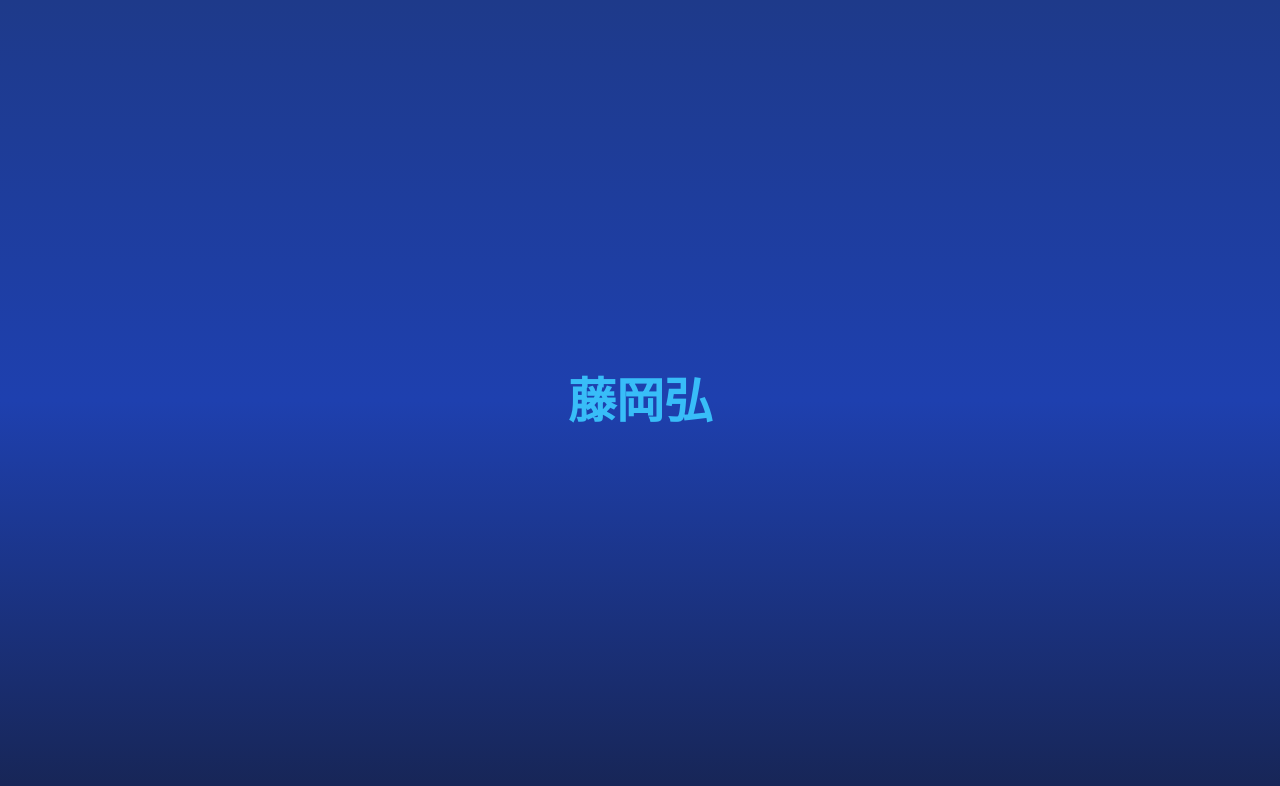
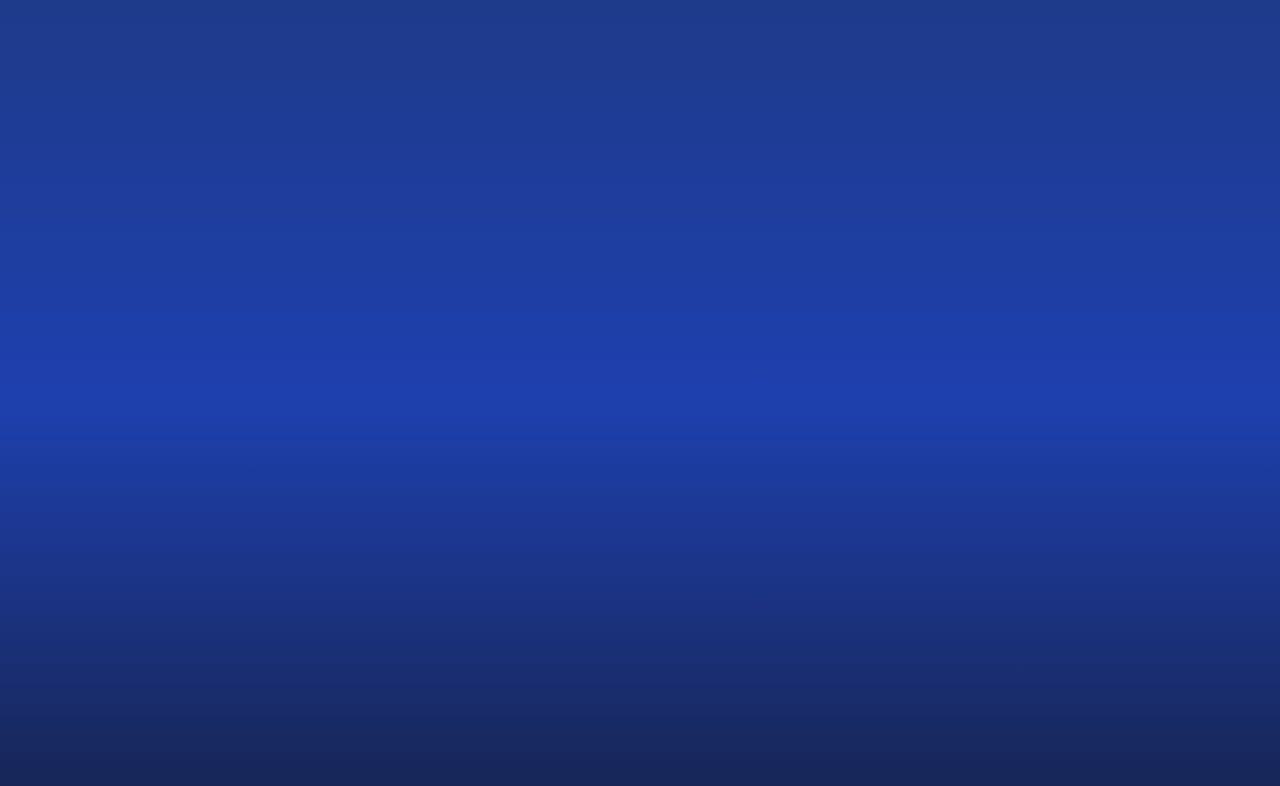
Before and after one commit to snrnapa/next-roulette, a Next.js app: page / in a window 1280 px wide. Shown: the top 786 px of the page. Built offline with nearby package versions, Linux system fonts and the light colour scheme.

Commit message:
文字が映らなくなった

```diff
--- a/app/components/Roulette.tsx
+++ b/app/components/Roulette.tsx
@@ -14,9 +14,12 @@
   const [positionY, setPositionY] = useState<number>(0);
   const [currentIndex, setCurrentIndex] = useState<number>(0);
   const [isRunning, setIsRunning] = useState<boolean>(false);
+  const [selectedIndex, setSelectedIndex] = useState<number | null>(null); // 選ばれたインデックス
   const intervalRef = useRef<NodeJS.Timeout | null>(null); // ルーレットの動作管理
 
-  const screenWidth = typeof window !== "undefined" ? window.innerWidth : 960;
+  const screenHeight = typeof window !== "undefined" ? window.innerHeight : 960;
+  const itemHeight = 60; // 1アイテムの高さ
+  const maxScroll = itemHeight * items.length - screenHeight; // 最大スクロール範囲
 
   // トグル関数
   const toggle = () => {
@@ -33,13 +36,14 @@
     if (intervalRef.current) return; // 二重実行防止
     intervalRef.current = setInterval(() => {
       setPositionY((prev) => {
-        if (prev >= screenWidth) {
+        const nextPosition = prev + itemHeight;
+        if (nextPosition >= maxScroll) {
           setCurrentIndex((prevIndex) =>
             prevIndex >= items.length - 1 ? 0 : prevIndex + 1
           );
-          return 0;
+          return 0; // 最大スクロールを越えないようにリセット
         }
-        return prev + 60;
+        return nextPosition;
       });
     }, 16); // 速度調整
   };
@@ -49,26 +53,41 @@
     if (intervalRef.current) {
       clearInterval(intervalRef.current); // タイマー停止
       intervalRef.current = null; // リファレンスをリセット
-      setPositionY(0); // ポジションをリセット
+      setSelectedIndex(currentIndex); // 停止した時点で選ばれたインデックスを保存
     }
   };
 
   return (
-    <div className="flex h-screen bg-gradient-to-b from-blue-900 via-blue-800 to-blue-950 ">
-      <button className="h-screen w-screen" onClick={toggle}>
-        <div className=" text-center w-screen h-screen  items-center flex flex-col justify-center relative overflow-hidden">
+    <div
+      onClick={toggle}
+      className="flex justify-center items-center min-h-screen bg-gradient-to-b from-blue-900 via-blue-800 to-blue-950"
+    >
+      <div className="flex justify-center items-center w-full h-full">
+        <div
+          className="flex flex-col relative overflow-hidden" // 親divにrelativeとoverflow-hiddenを追加
+          style={{
+            height: screenHeight, // 親要素の高さを画面全体に合わせる
+          }}
+        >
           <div
-            className="absolute"
+            className="flex flex-col absolute" // 子要素にabsoluteを指定
             style={{
-              transform: `translateY(${positionY}px)`,
+              top: `${positionY}px`, // 親要素内で動く位置を指定
+              // transition: "top 0.16s ease", // transitionを一時的に外してみる
             }}
           >
-            <RouletteText index={currentIndex}>
-              {items[currentIndex]}
-            </RouletteText>
+            {items.map((item, index) => (
+              <RouletteText
+                key={index}
+                index={index}
+                isSelected={selectedIndex === index} // 選ばれた文字を強調
+              >
+                {item}
+              </RouletteText>
+            ))}
           </div>
         </div>
-      </button>
+      </div>
     </div>
   );
 };
--- a/app/components/ui/CustomText.tsx
+++ b/app/components/ui/CustomText.tsx
@@ -3,19 +3,33 @@
 export const RouletteText = ({
   children,
   index,
+  isSelected,
 }: {
   children: React.ReactNode;
   index: number;
+  isSelected: boolean;
 }) => {
   return (
     <div>
       {index % 2 === 0 ? (
         <div>
-          <p className="font-bold text-5xl text-sky-400">{children}</p>
+          <p
+            className={`${
+              isSelected ? "scale-125 transition-all duration-500" : ""
+            } font-bold text-5xl text-sky-400`}
+          >
+            {children}
+          </p>
         </div>
       ) : (
         <div>
-          <p className="font-bold text-5xl text-white">{children}</p>
+          <p
+            className={`${
+              isSelected ? "scale-125 transition-all duration-500" : ""
+            } font-bold text-5xl text-white`}
+          >
+            {children}
+          </p>
         </div>
       )}
     </div>
--- a/app/page.tsx
+++ b/app/page.tsx
@@ -2,7 +2,7 @@
 
 export default function Home() {
   return (
-    <div className="  bg-gradient-to-b from-blue-950 via-blue-800 to-blue-950">
+    <div className="min-h-screen  bg-gradient-to-b from-blue-950 via-blue-800 to-blue-950">
       <Roulette />
     </div>
   );
```
